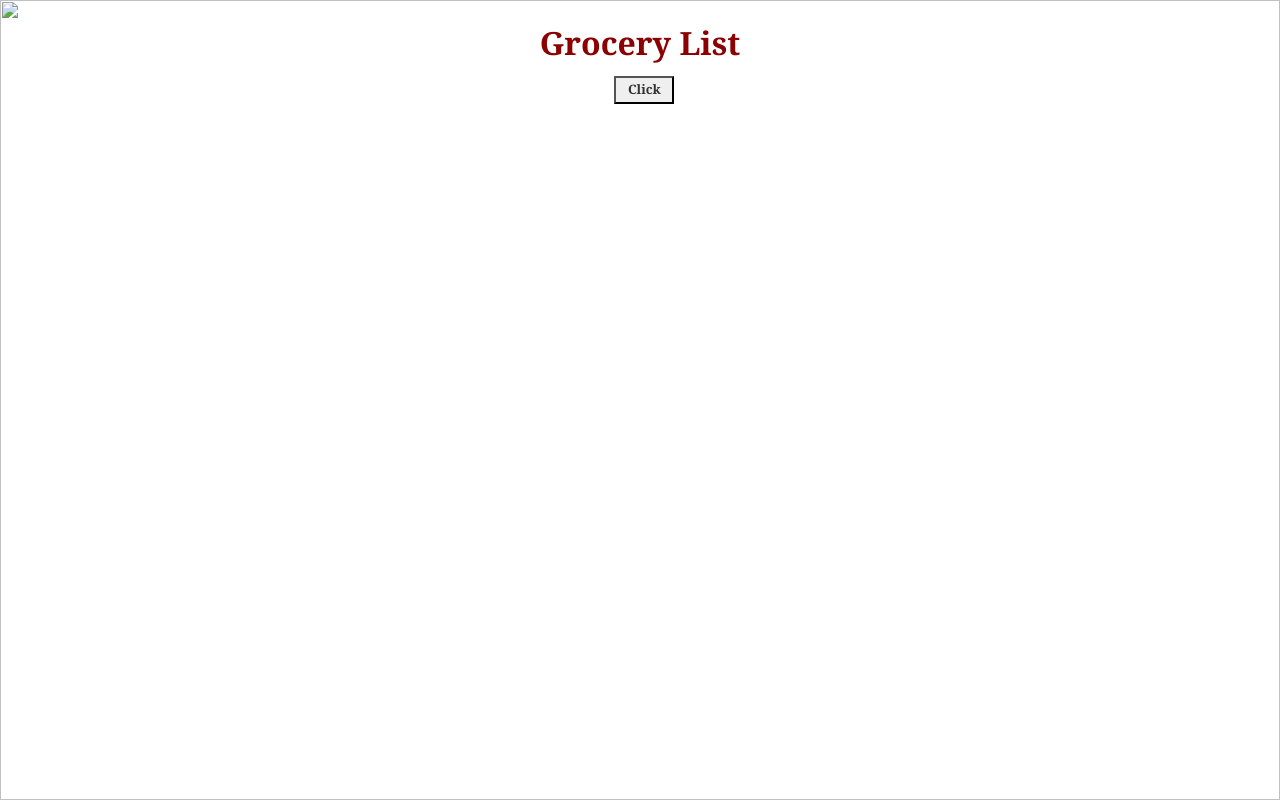
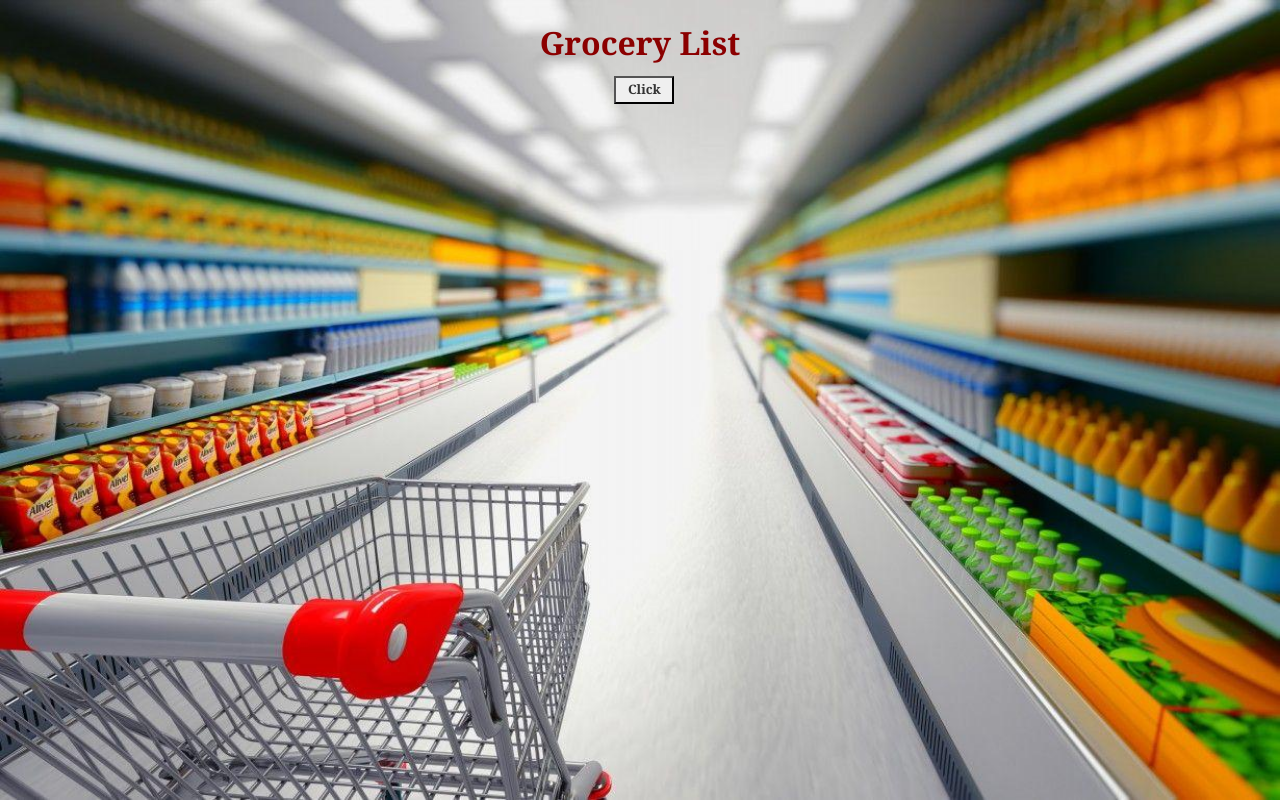
Before and after one commit to Dhanashma/grocery_list, a plain HTML site: page grocery.html in a window 1280 px wide. Drawn offline with nearby package versions, Linux system fonts and the light colour scheme; the site is published under a folder, as on GitHub Pages, so addresses that start at the root find nothing.

Commit message:
path correction of image

```diff
--- a/grocery.html
+++ b/grocery.html
@@ -10,7 +10,7 @@
     <link rel="stylesheet" href="https://maxcdn.bootstrapcdn.com/bootstrap/3.4.1/css/bootstrap.min.css">
 </head>
 <body>
-    <img src="/grocery.jpg" style="max-width:100%;max-height:100%;" id="pic" alt="">
+    <img src="./grocery.jpg" style="max-width:100%;max-height:100%;" id="pic" alt="">
     <div class="heading">
         <p id="heads">Grocery List</p>
         <button id="submit" onclick="myClick();">Click</button>
```
